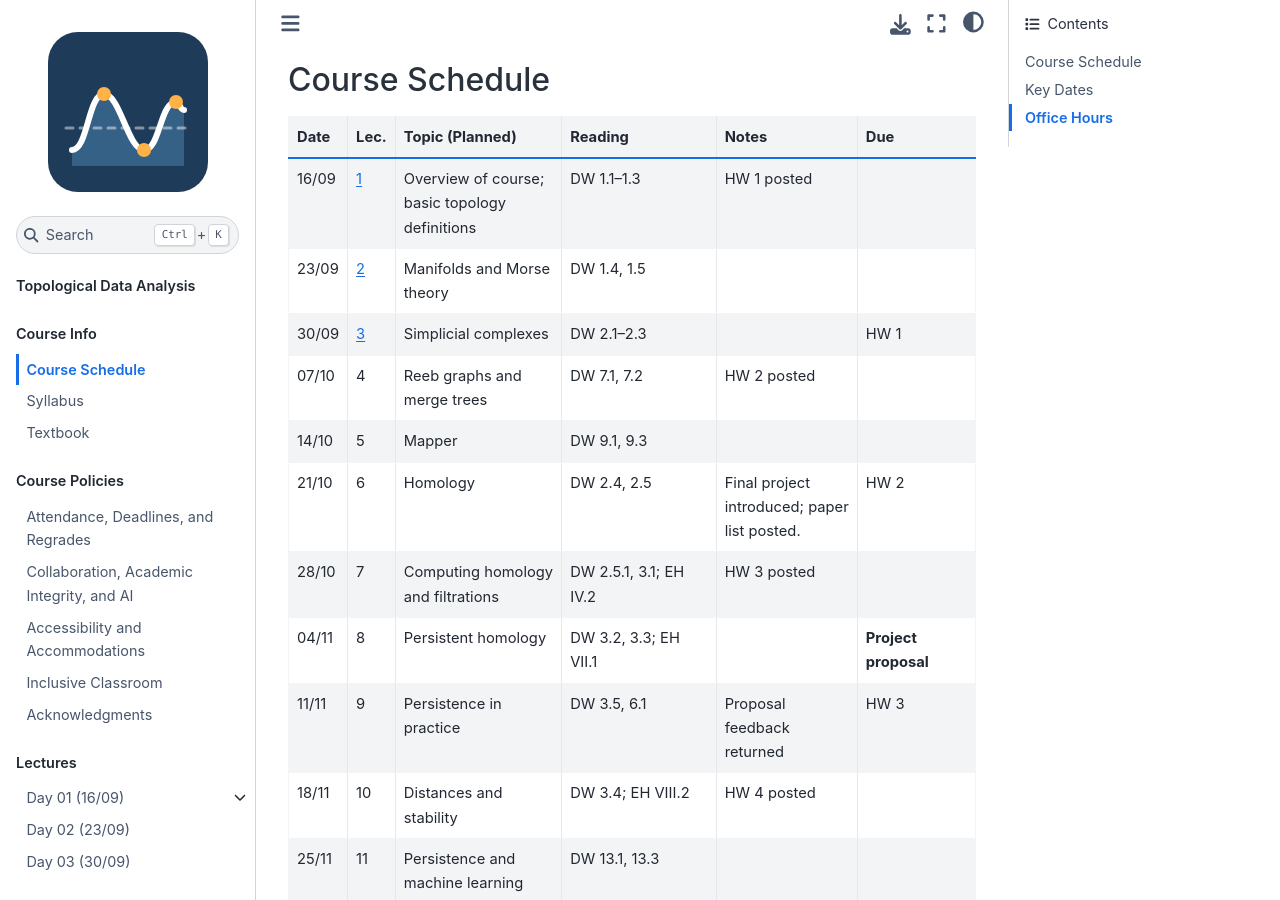
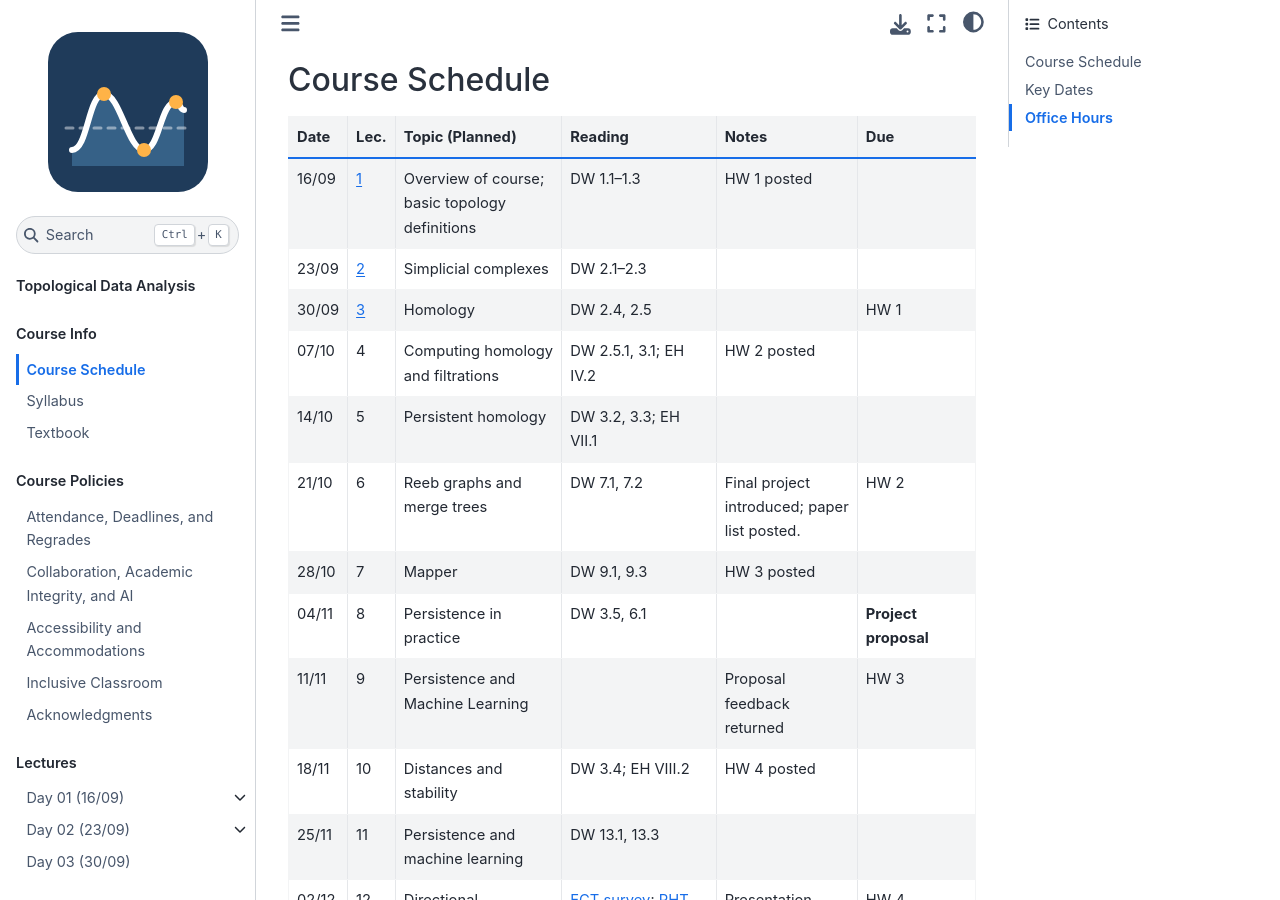
Before and after one commit to elenawang93/TDA, a Jupyter Book: the page built from Course_Info/Schedule.md, in a window 1280 px wide and 900 px high, scrolled down 267 px. Built offline with Jupyter Book 1.0.4 settings and Sphinx 7.4.7 and the Sphinx Book theme 1.1.4, drawn with Linux system fonts in a browser that asks for light colours; pages that are not in the unit, such as notebooks, are missing from menus.

Commit message:
update course website

```diff
--- a/Course_Info/Schedule.md
+++ b/Course_Info/Schedule.md
@@ -9,14 +9,14 @@ Readings are from Dey & Wang, [*Computational Topology for Data Analysis*](https
 | Date  | Lec. | Topic (Planned) | Reading | Notes | Due |
 | ----- | ---- | --------------- | ------- | ----- | --- |
 | 16/09 | [1](../Lectures/01-Introduction/index.md) | Overview of course; basic topology definitions | DW 1.1–1.3 | HW 1 posted |  |
-| 23/09 | [2](../Lectures/02-MorseTheory/index.md) | Manifolds and Morse theory | DW 1.4, 1.5 |  |  |
-| 30/09 | [3](../Lectures/03-SimplicialComplexes/index.md) | Simplicial complexes | DW 2.1–2.3 |  | HW 1 |
-| 07/10 | 4 | Reeb graphs and merge trees | DW 7.1, 7.2 | HW 2 posted |  |
-| 14/10 | 5 | Mapper | DW 9.1, 9.3 |  |  |
-| 21/10 | 6 | Homology | DW 2.4, 2.5 | Final project introduced; paper list posted. | HW 2 |
-| 28/10 | 7 | Computing homology and filtrations | DW 2.5.1, 3.1; EH IV.2 | HW 3 posted |  |
-| 04/11 | 8 | Persistent homology | DW 3.2, 3.3; EH VII.1 |  | **Project proposal** |
-| 11/11 | 9 | Persistence in practice | DW 3.5, 6.1 | Proposal feedback returned | HW 3 |
+| 23/09 | [2](../Lectures/02-SimplicialComplexes/index.md) | Simplicial complexes | DW 2.1–2.3 |  |  |
+| 30/09 | [3](../Lectures/03-Homology/index.md) | Homology | DW 2.4, 2.5|  | HW 1 |
+| 07/10 | 4 | Computing homology and filtrations | DW 2.5.1, 3.1; EH IV.2 | HW 2 posted |  |
+| 14/10 | 5 |Persistent homology | DW 3.2, 3.3; EH VII.1 |  |  |
+| 21/10 | 6 | Reeb graphs and merge trees | DW 7.1, 7.2 | Final project introduced; paper list posted. | HW 2 |
+| 28/10 | 7 |  Mapper | DW 9.1, 9.3 | HW 3 posted |  |
+| 04/11 | 8 | Persistence in practice | DW 3.5, 6.1 |  | **Project proposal** |
+| 11/11 | 9 | Persistence and Machine Learning |  | Proposal feedback returned | HW 3 |
 | 18/11 | 10 | Distances and stability | DW 3.4; EH VIII.2 | HW 4 posted |  |
 | 25/11 | 11 | Persistence and machine learning | DW 13.1, 13.3 |  |  |
 | 02/12 | 12 | Directional transforms | [ECT survey](https://arxiv.org/abs/2310.10395); [PHT](https://doi.org/10.1093/imaiai/iau011) | Presentation schedule posted | HW 4 |
--- a/_toc.yml
+++ b/_toc.yml
@@ -32,7 +32,10 @@ parts:
         sections:
           - file: Lectures/01-Introduction/01Notebook
             title: "Jupyter Notebook"
-      - file: Lectures/02-MorseTheory/index
+      - file: Lectures/02-SimplicialComplexes/index
         title: "Day 02 (23/09)"
-      - file: Lectures/03-SimplicialComplexes/index
+        sections:
+          - file: Lectures/02-SimplicialComplexes/02Notebook
+            title: "Jupyter Notebook"
+      - file: Lectures/03-Homology/index
         title: "Day 03 (30/09)"
```
Also changed, not shown: Lectures/02-SimplicialComplexes/index.md (renamed from Lectures/02-MorseTheory/index.md, +2 -0 lines), Lectures/03-Homology/index.md (renamed from Lectures/03-SimplicialComplexes/index.md), 3 other files.
